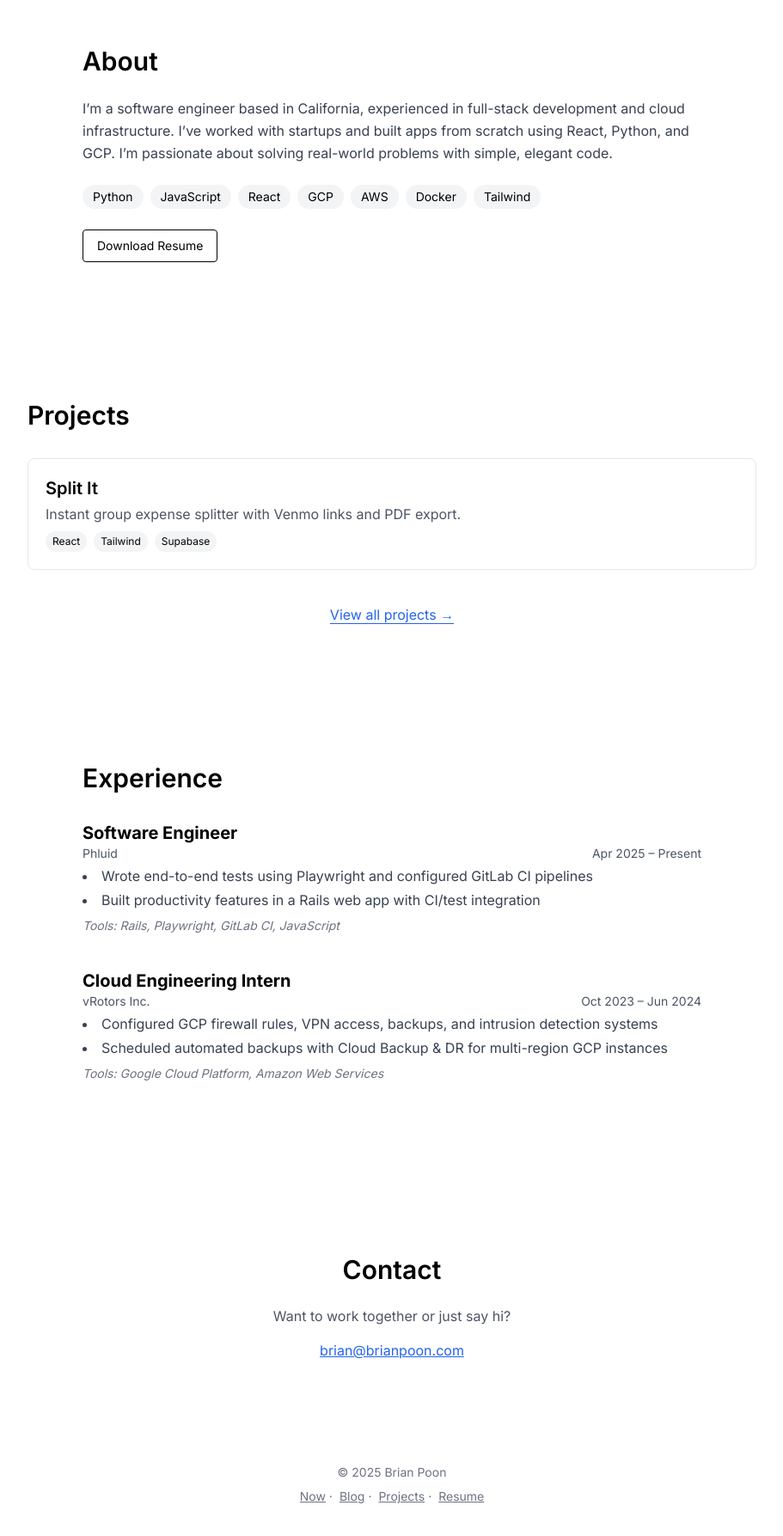
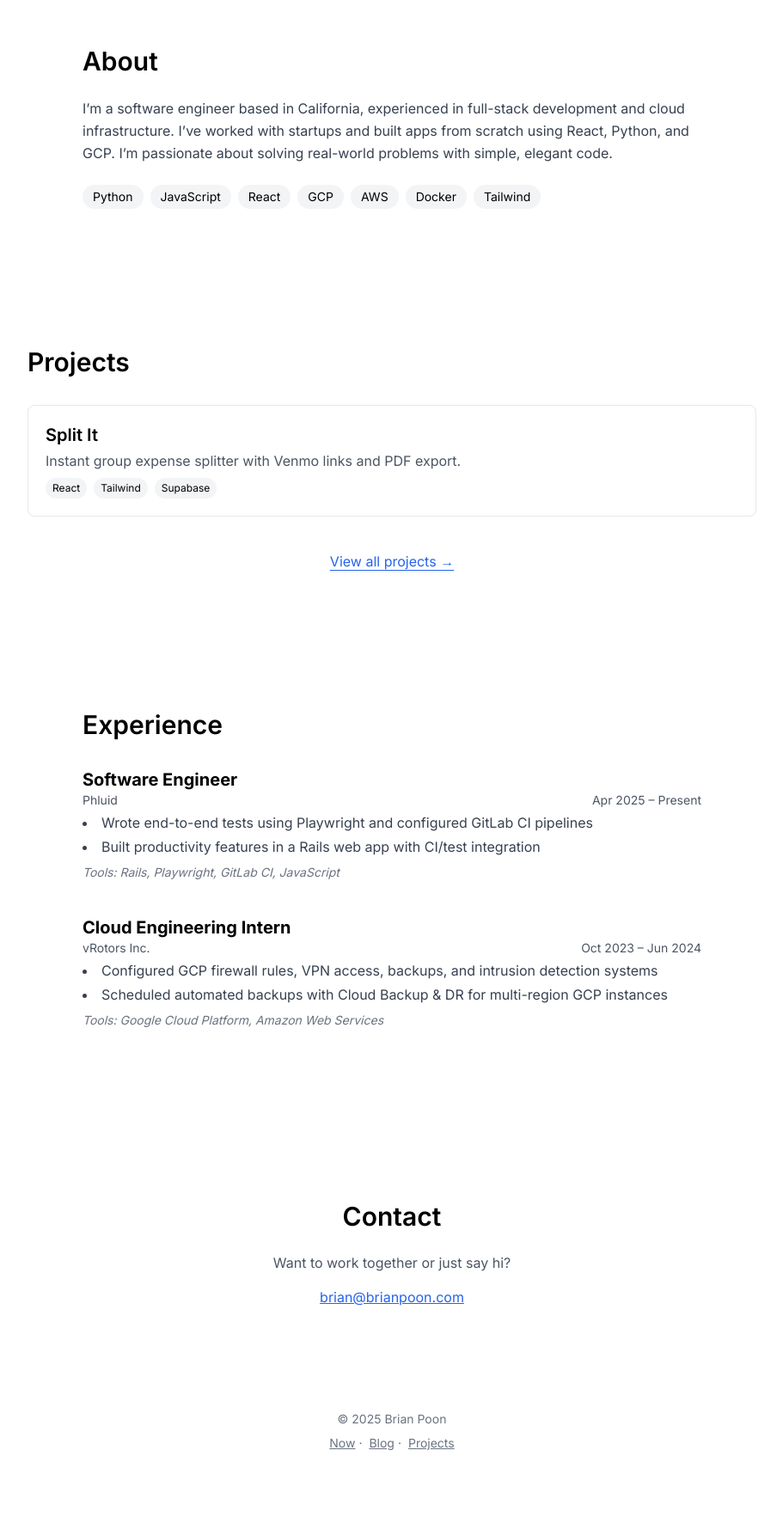
Before and after one commit to Brian-S-Poon/brianpoon.com, a React (Vite) app: page / in a window 1280 px wide. Shown: the part 827-2614 px from the top of the page at 86% size, without its empty margins (184-1095 px from the left). After the commit the page ends 2556 px from the top, so only its background shows below. Built offline with nearby package versions, Linux system fonts and the light colour scheme; the HTML template or start-up script is replaced by a standard one.

Commit message:
remove download resume from about and footer components

```diff
--- a/src/components/About.jsx
+++ b/src/components/About.jsx
@@ -24,14 +24,6 @@ export default function About() {
           </span>
         ))}
       </div>
-
-      <a
-        href="/Brian-Poon-Resume.pdf"
-        download
-        className="inline-block text-sm px-4 py-2 mt-6 border border-black dark:border-white rounded hover:bg-gray-100 dark:hover:bg-gray-800 transition"
-      >
-        Download Resume
-      </a>
     </motion.section>
   );
 }
--- a/src/components/Footer.jsx
+++ b/src/components/Footer.jsx
@@ -8,14 +8,7 @@ export default function Footer() {
       <p className="mt-2 space-x-2">
         <Link to="/now" className="underline hover:text-blue-500 dark:hover:text-blue-400">Now</Link> ·
         <Link to="/blog" className="underline hover:text-blue-500 dark:hover:text-blue-400">Blog</Link> ·
-        <Link to="/projects" className="underline hover:text-blue-500 dark:hover:text-blue-400">Projects</Link> ·
-        <a
-          href="/Brian-Poon-Resume.pdf"
-          download
-          className="underline hover:text-blue-500 dark:hover:text-blue-400"
-        >
-          Resume
-        </a>
+        <Link to="/projects" className="underline hover:text-blue-500 dark:hover:text-blue-400">Projects</Link>
       </p>
     </footer>
   );
```
